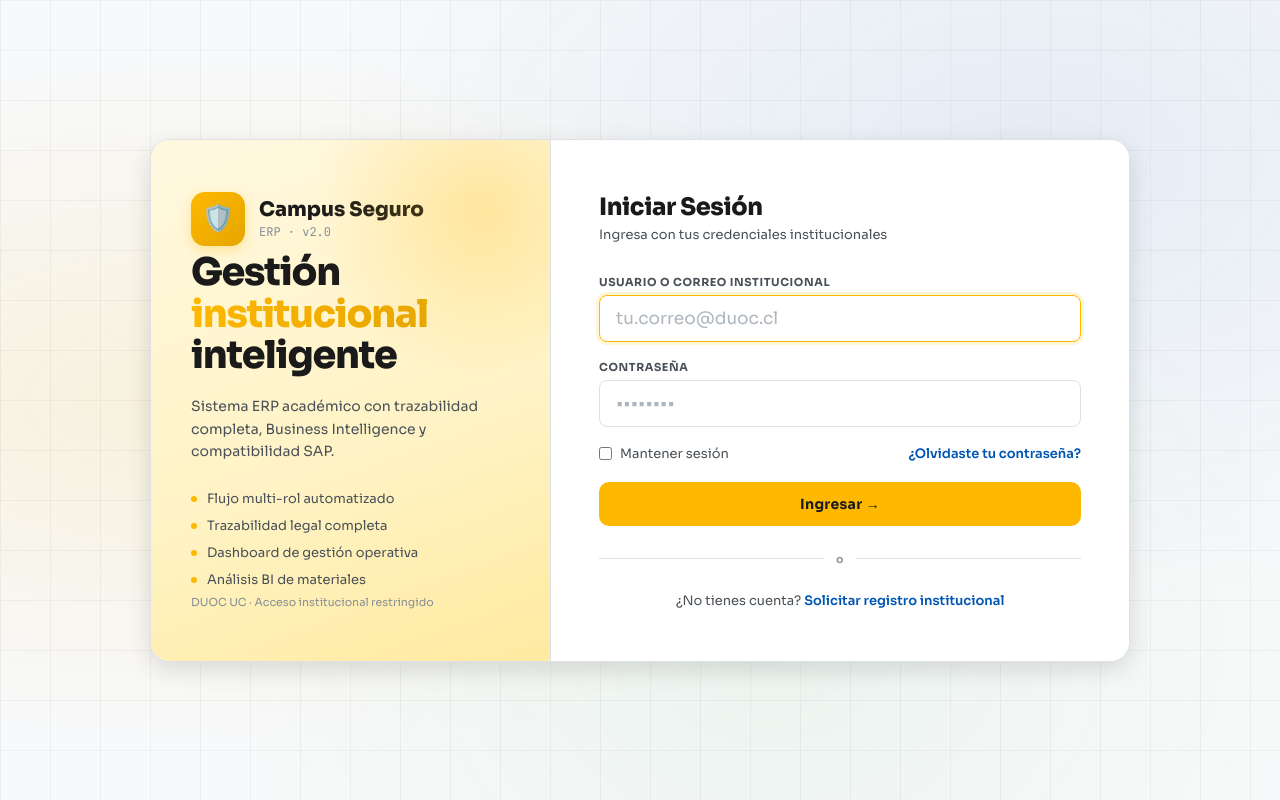
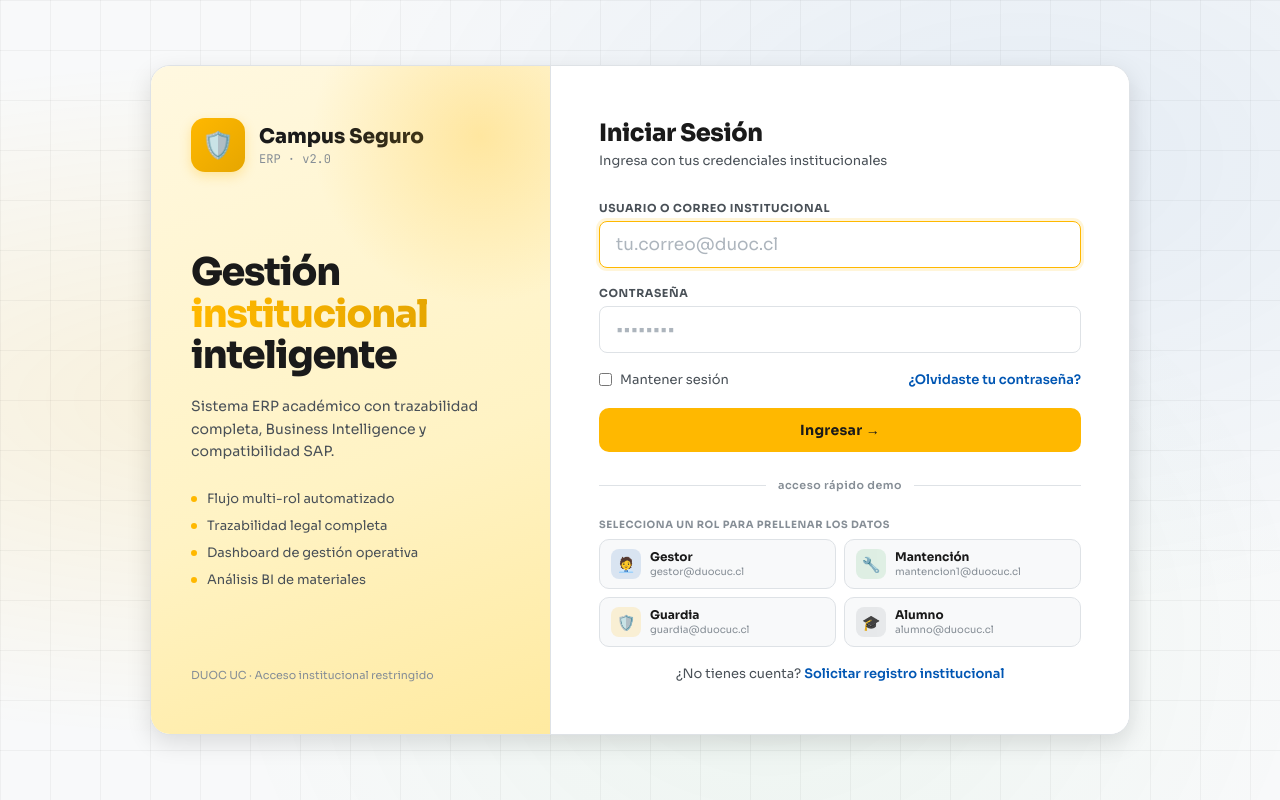
Before and after one commit to jordanrj1/Proyecto-CampuSeguro-, a Django app: page / in a window 1280 px wide. Run offline with Django 5.2, Linux system fonts and the light colour scheme.

Commit message:
acceso rápido por rol en login para prellenar credenciales de demo

```diff
--- a/Fase 2/Evidencias Proyecto/campus_seguro/app/templates/app/login.html
+++ b/Fase 2/Evidencias Proyecto/campus_seguro/app/templates/app/login.html
@@ -102,6 +102,20 @@ body::after {
 .signup-cta a { color: var(--accent-blue); font-weight: 600; }
 .signup-cta a:hover { text-decoration: underline; }
 
+.demo-label { font-size: 10px; font-weight: 700; color: var(--text-muted); text-transform: uppercase; letter-spacing: 0.6px; margin-bottom: 8px; }
+.demo-roles { display: grid; grid-template-columns: 1fr 1fr; gap: 8px; margin-bottom: 18px; }
+.demo-role-btn {
+  display: flex; align-items: center; gap: 9px; padding: 9px 11px;
+  background: var(--bg-100); border: 1px solid var(--border); border-radius: 10px;
+  cursor: pointer; transition: all 0.16s; text-align: left; width: 100%;
+  font-family: var(--font-main);
+}
+.demo-role-btn:hover { border-color: var(--accent-primary); background: var(--bg-200); transform: translateY(-1px); box-shadow: 0 3px 10px rgba(0,0,0,0.08); }
+.demo-role-btn:active { transform: translateY(0); }
+.demo-role-icon { width: 30px; height: 30px; border-radius: 8px; display: flex; align-items: center; justify-content: center; font-size: 15px; flex-shrink: 0; }
+.demo-role-name { font-size: 12px; font-weight: 700; color: var(--text-primary); line-height: 1.2; }
+.demo-role-mail { font-size: 10px; color: var(--text-muted); white-space: nowrap; overflow: hidden; text-overflow: ellipsis; max-width: 130px; }
+
 @media (max-width: 800px) {
   .auth-wrapper { flex-direction: column; max-width: 480px; }
   .auth-brand { width: 100%; padding: 32px; }
@@ -166,11 +180,51 @@ body::after {
       <button type="submit" class="btn-auth">Ingresar →</button>
     </form>
 
-    <div class="divider"><span class="divider-text">o</span></div>
+    <div class="divider"><span class="divider-text">acceso rápido demo</span></div>
+
+    <div class="demo-label">Selecciona un rol para prellenar los datos</div>
+    <div class="demo-roles">
+      <button type="button" class="demo-role-btn" onclick="rellenarLogin('gestor@duocuc.cl')">
+        <div class="demo-role-icon" style="background:rgba(0,86,179,0.12);">🧑‍💼</div>
+        <div>
+          <div class="demo-role-name">Gestor</div>
+          <div class="demo-role-mail">gestor@duocuc.cl</div>
+        </div>
+      </button>
+      <button type="button" class="demo-role-btn" onclick="rellenarLogin('mantencion1@duocuc.cl')">
+        <div class="demo-role-icon" style="background:rgba(40,167,69,0.12);">🔧</div>
+        <div>
+          <div class="demo-role-name">Mantención</div>
+          <div class="demo-role-mail">mantencion1@duocuc.cl</div>
+        </div>
+      </button>
+      <button type="button" class="demo-role-btn" onclick="rellenarLogin('guardia@duocuc.cl')">
+        <div class="demo-role-icon" style="background:rgba(255,184,0,0.15);">🛡️</div>
+        <div>
+          <div class="demo-role-name">Guardia</div>
+          <div class="demo-role-mail">guardia@duocuc.cl</div>
+        </div>
+      </button>
+      <button type="button" class="demo-role-btn" onclick="rellenarLogin('alumno@duocuc.cl')">
+        <div class="demo-role-icon" style="background:rgba(108,117,125,0.12);">🎓</div>
+        <div>
+          <div class="demo-role-name">Alumno</div>
+          <div class="demo-role-mail">alumno@duocuc.cl</div>
+        </div>
+      </button>
+    </div>
 
     <div class="signup-cta">
       ¿No tienes cuenta? <a href="{% url 'app:registro' %}">Solicitar registro institucional</a>
     </div>
   </div>
 </div>
+
+<script>
+function rellenarLogin(correo) {
+  document.querySelector('input[name="username"]').value = correo;
+  document.querySelector('input[name="password"]').value = 'under1782.0';
+  document.querySelector('input[name="username"]').focus();
+}
+</script>
 {% endblock %}
```
